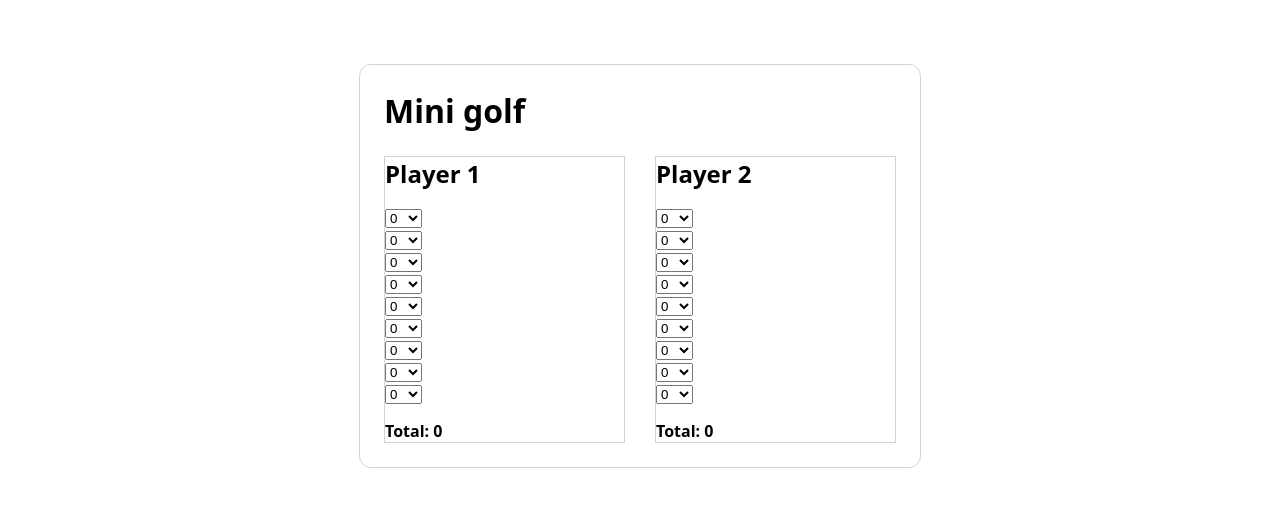
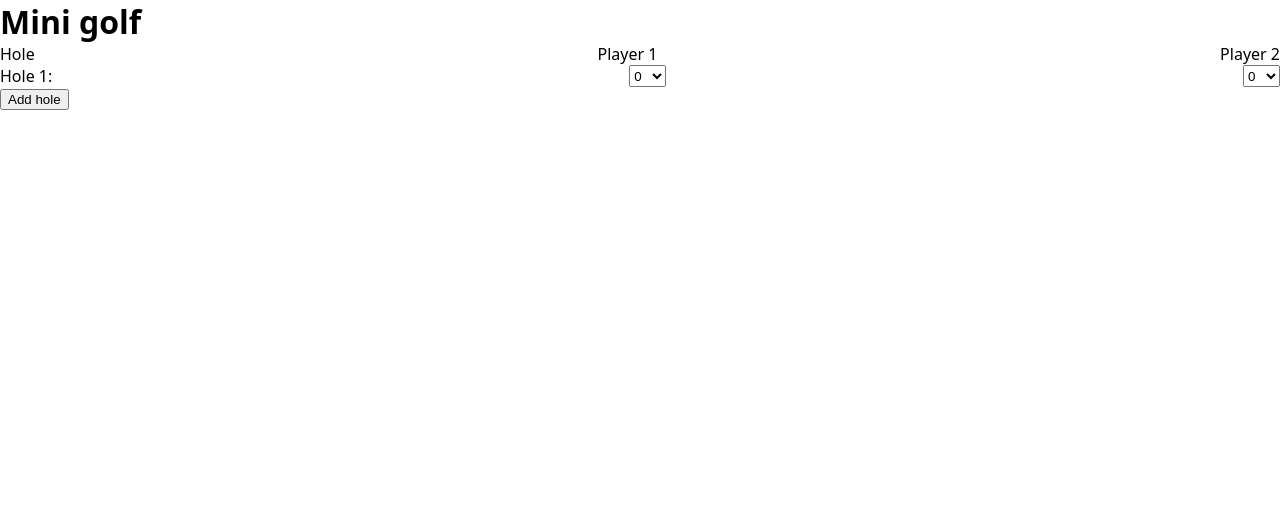
Before and after one commit to marklynskey/mini-golf, a React (Vite) app: page / in a window 1280 px wide. Shown: the top 506 px of the page. Built offline with nearby package versions, Linux system fonts and the light colour scheme.

Commit message:
simplify state model and start with one hole

```diff
--- a/src/App.tsx
+++ b/src/App.tsx
@@ -1,25 +1,6 @@
-import { Fragment, useState } from "react";
-import styles from "./App.module.css";
+import { type ChangeEvent, Fragment, useState } from "react";
 
-type Player = {
-  id: number;
-  name: string;
-  scores: number[];
-};
-
-const defaultData: Player[] = [
-  {
-    id: 0,
-    name: "Player 1",
-    scores: new Array(9).fill(0),
-  },
-  {
-    id: 1,
-    name: "Player 2",
-    scores: new Array(9).fill(0),
-  },
-];
-
+// Generates options from -5 to 10
 const generateSelectOptions = Array.from({ length: 16 }, (_, i) =>
   i - 5 === 1 ? (
     <Fragment key={i - 5}>
@@ -33,61 +14,46 @@ const generateSelectOptions = Array.from({ length: 16 }, (_, i) =>
   ),
 );
 
-const sum = (scores: number[]) =>
-  scores.reduce((accumulator: number, score: number) => accumulator + score, 0);
+// const sum = (scores: number[]) =>
+//   scores.reduce((accumulator: number, score: number) => accumulator + score, 0);
 
 const App = () => {
-  const [data, setData] = useState<Player[]>(defaultData);
+  // const [players, setPlayers] = useState<string[]>(['Player 1', 'Player 2']);
+  const players = ["Player 1", "Player 2"];
 
-  const updateScore = (playerId: number, hole: number, score: number) => {
-    const newData = data.map((player) => {
-      if (player.id !== playerId) {
-        return player;
-      } else {
-        const scoresCopy = player.scores;
-        scoresCopy[hole] = score;
+  const [scores, setScores] = useState<number[][]>([[0, 0]]); // [hole][player]
 
-        return {
-          ...player,
-          scores: scoresCopy,
-        };
-      }
-    });
+  const addHole = () => {
+    const updatedScores = [...scores, [0, 0]];
+    setScores(updatedScores);
+  };
 
-    setData(newData);
+  const updateScores = (holeIndex: number, playerScoreIndex: number, newScore: number) => {
+    const updatedHole = scores[holeIndex].map((playerScore, index) => index === playerScoreIndex ? newScore : playerScore);
+    const updatedScores = scores.map((hole, index) => index === holeIndex ? updatedHole : hole);
+    setScores(updatedScores);
   };
 
   return (
-    <div className={styles.page}>
-      <main className={styles.container}>
+    <div>
         <h1>Mini golf</h1>
-        <div className={styles.scoresContainer}>
-          {data.map((player) => (
-            <div className={styles.scores} key={player.id}>
-              <h2>{player.name}</h2>
-              <ul className={styles.scoreList}>
-                {player.scores.map((score, index) => (
-                  <li className={styles.scoreListItem} key={index}>
-                    <select
-                      value={score}
-                      onChange={(event) =>
-                        updateScore(
-                          player.id,
-                          index,
-                          Number(event.target.value),
-                        )
-                      }
-                    >
+        <div>
+          <div style={{ display: "flex", justifyContent: "space-between" }}>
+            <div>Hole</div>
+            {players.map((player) => <div>{player}</div>)}
+          </div>
+          {scores.map((hole, holeIndex) => (
+            <div key={holeIndex} style={{ display: "flex", justifyContent: "space-between" }}>
+                Hole {holeIndex + 1}:
+                {hole.map((playerScore, playerScoreIndex) => (
+                    <select value={playerScore} key={playerScoreIndex} onChange={(event: ChangeEvent<HTMLSelectElement>) => updateScores(holeIndex, playerScoreIndex, parseInt(event.target.value))}>
                       {generateSelectOptions}
                     </select>
-                  </li>
                 ))}
-              </ul>
-              <strong>Total: {sum(player.scores)}</strong>
             </div>
           ))}
         </div>
-      </main>
+        <button onClick={addHole}>Add hole</button>
     </div>
   );
 };
```
